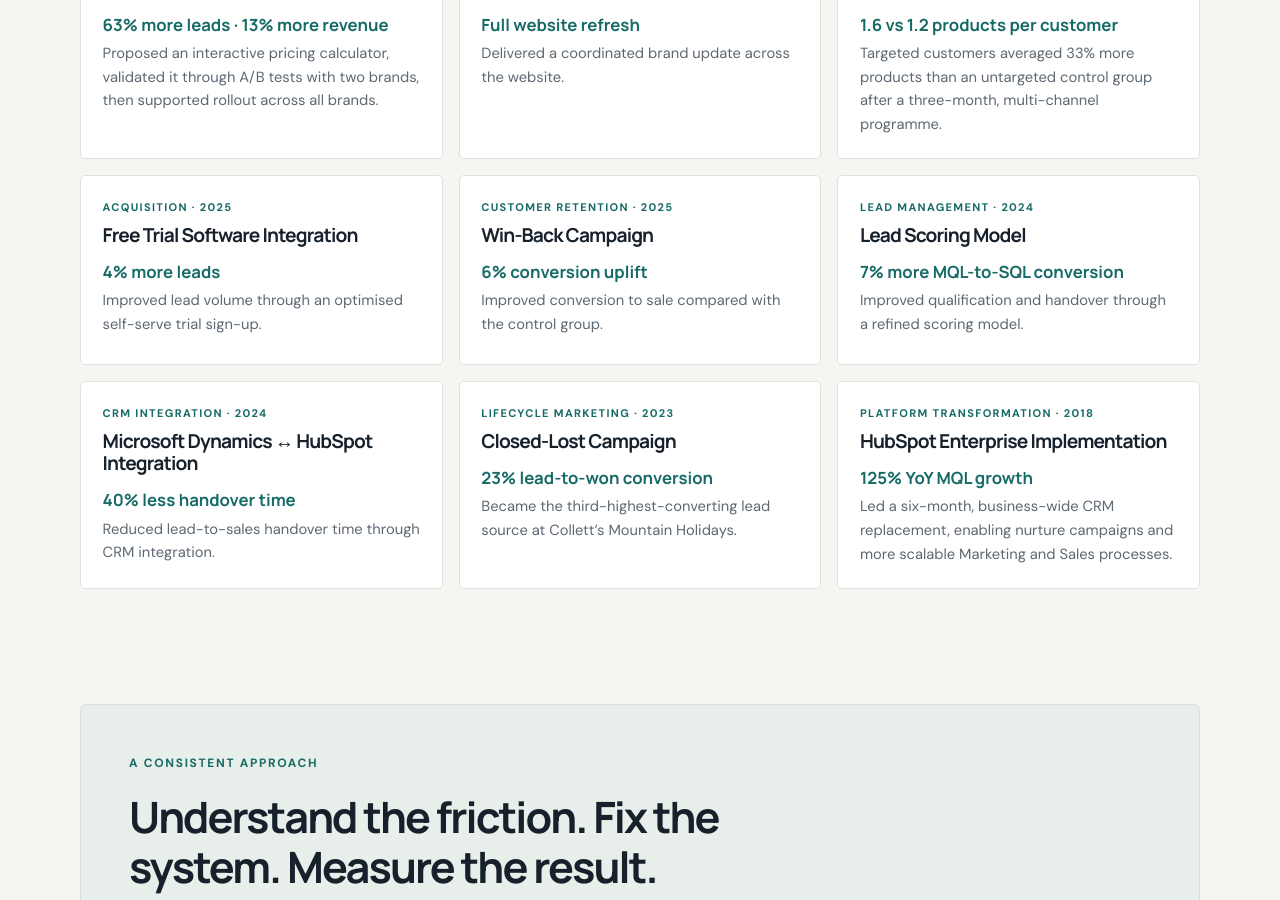
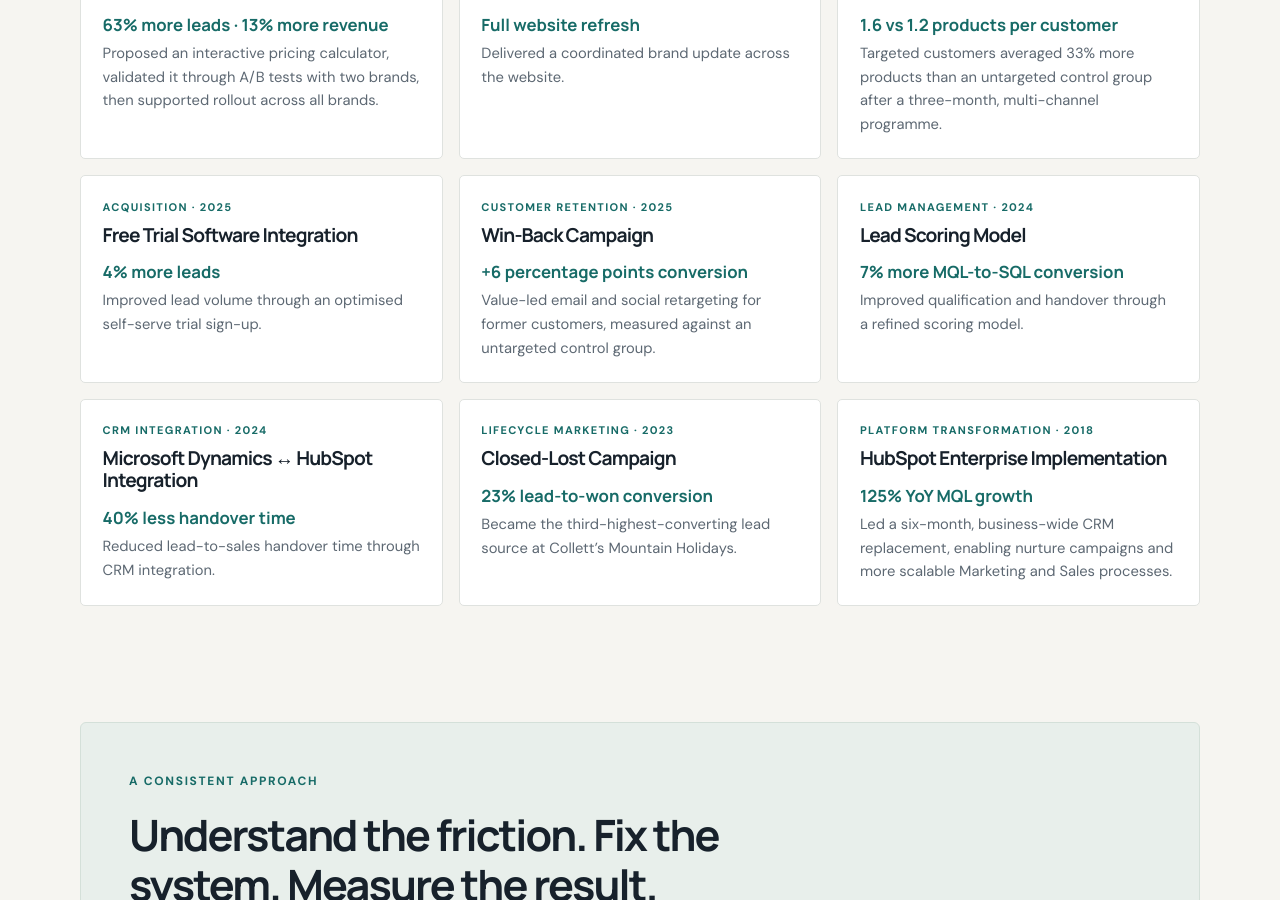
Before and after one commit to georgefwmurray/Marketing-Operations-Control-Centre, a Jekyll site: the page built from Campaign-Commercial-Projects.md, in a window 1280 px wide and 900 px high, scrolled down 1769 px. Built offline with Jekyll 4.4.1, drawn with Linux system fonts in a browser that asks for light colours.

Commit message:
Clarify win-back campaign result on project overview

```diff
--- a/Campaign-Commercial-Projects.md
+++ b/Campaign-Commercial-Projects.md
@@ -37,7 +37,7 @@ description: "Selected campaign, sales and platform projects across marketing au
     <article class="project-card"><span class="project-category">Digital experience · 2026</span><h3><a href="Campaign%20%26%20Commercial%20Projects/Rebrand-Website-Update.html">Rebrand — Website Update</a></h3><strong>Full website refresh</strong><p>Delivered a coordinated brand update across the website.</p></article>
     <article class="project-card"><span class="project-category">Customer growth · 2025</span><h3><a href="Campaign%20%26%20Commercial%20Projects/Cross-Sell-Campaign.html">Cross-Sell Campaign</a></h3><strong>1.6 vs 1.2 products per customer</strong><p>Targeted customers averaged 33% more products than an untargeted control group after a three-month, multi-channel programme.</p></article>
     <article class="project-card"><span class="project-category">Acquisition · 2025</span><h3><a href="Campaign%20%26%20Commercial%20Projects/Free-Trial-Software-Integration.html">Free Trial Software Integration</a></h3><strong>4% more leads</strong><p>Improved lead volume through an optimised self-serve trial sign-up.</p></article>
-    <article class="project-card"><span class="project-category">Customer retention · 2025</span><h3><a href="Campaign%20%26%20Commercial%20Projects/Win-Back-Campaign.html">Win-Back Campaign</a></h3><strong>6% conversion uplift</strong><p>Improved conversion to sale compared with the control group.</p></article>
+    <article class="project-card"><span class="project-category">Customer retention · 2025</span><h3><a href="Campaign%20%26%20Commercial%20Projects/Win-Back-Campaign.html">Win-Back Campaign</a></h3><strong>+6 percentage points conversion</strong><p>Value-led email and social retargeting for former customers, measured against an untargeted control group.</p></article>
     <article class="project-card"><span class="project-category">Lead management · 2024</span><h3><a href="Campaign%20%26%20Commercial%20Projects/Lead-Scoring-Model.html">Lead Scoring Model</a></h3><strong>7% more MQL-to-SQL conversion</strong><p>Improved qualification and handover through a refined scoring model.</p></article>
     <article class="project-card"><span class="project-category">CRM integration · 2024</span><h3><a href="Campaign%20%26%20Commercial%20Projects/Microsoft-Dynamics-HubSpot-Integration.html">Microsoft Dynamics ↔ HubSpot Integration</a></h3><strong>40% less handover time</strong><p>Reduced lead-to-sales handover time through CRM integration.</p></article>
     <article class="project-card"><span class="project-category">Lifecycle marketing · 2023</span><h3><a href="Campaign%20%26%20Commercial%20Projects/Closed-Lost-Campaign.html">Closed-Lost Campaign</a></h3><strong>23% lead-to-won conversion</strong><p>Became the third-highest-converting lead source at Collett’s Mountain Holidays.</p></article>
```
